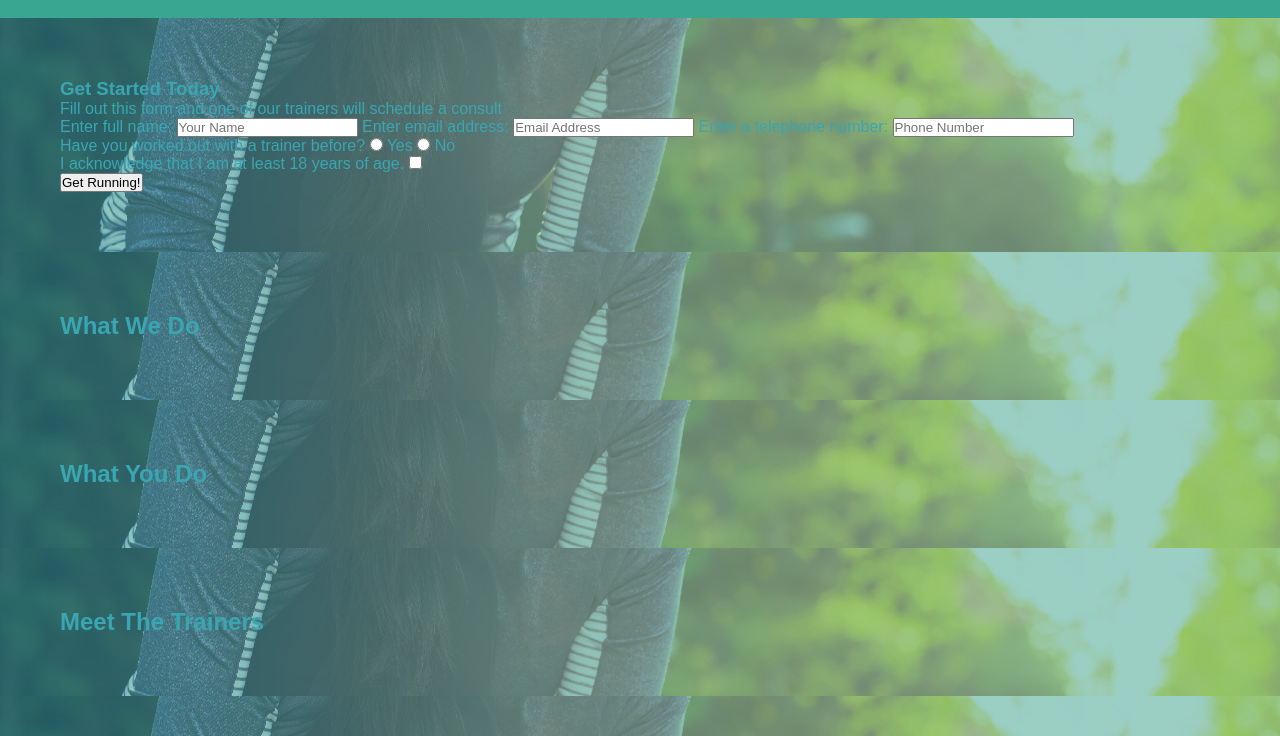
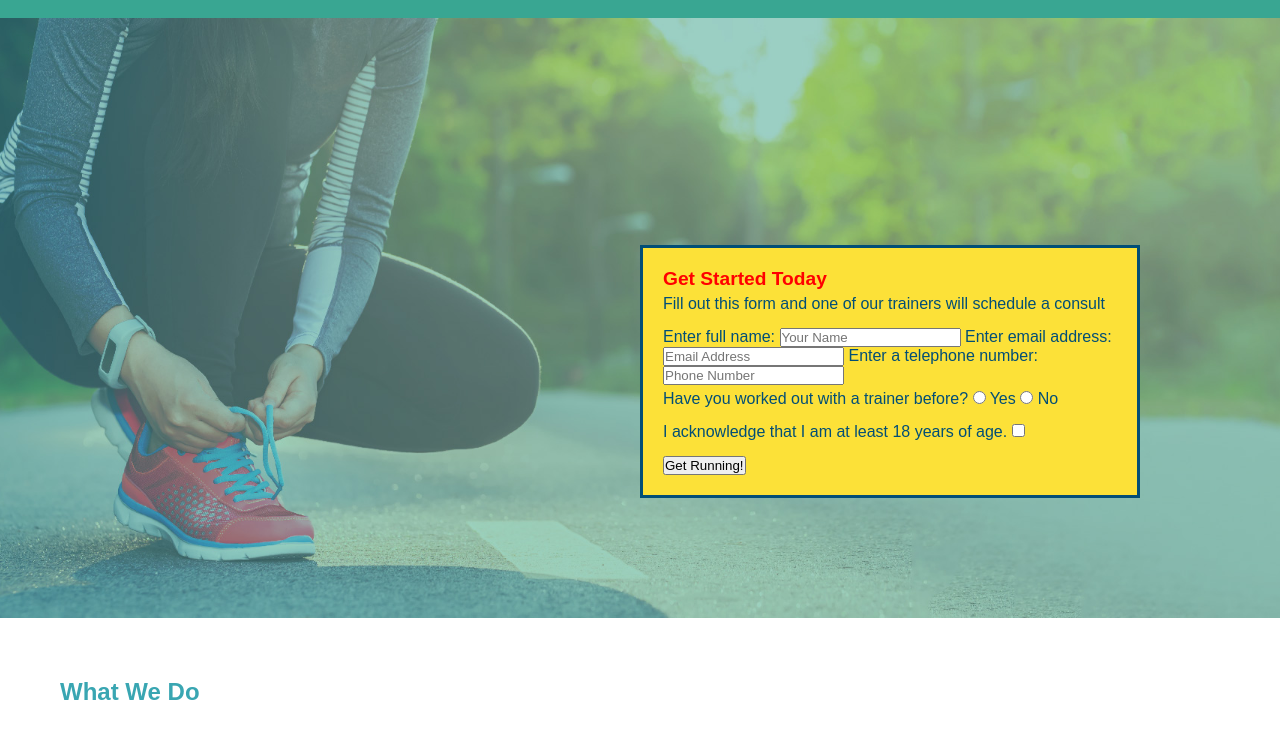
Before and after one commit to diabm1/run-buddy, a plain HTML site: page index.html in a window 1280 px wide. Shown: the part 64-800 px from the top of the page. Drawn offline with Linux system fonts and the light colour scheme.

Commit message:
added some more content

```diff
--- a/assets/css/style.css
+++ b/assets/css/style.css
@@ -67,5 +67,33 @@ footer a {
 
 section {
     padding: 60px;
+}
+
+.hero {
     background-image: url("../images/hero-bg.jpeg");
+    height: 600px;
+    background-size: cover;
+    background-position: center;
+    position: relative;
 }
+
+.hero-form {
+    border: solid 3px #024e76;
+    background-color: #fce138;
+    padding: 20px;
+    width: 500px;
+    color: #024e76;
+    position: absolute;
+    bottom: 120px;
+    right: 140px;
+}
+
+section div h3 {
+    margin: 0;
+    font-size: larger;
+    color: red;
+}
+
+.hero-form p {
+    margin: 5px 0 15px 0;
+}
--- a/index.html
+++ b/index.html
@@ -33,9 +33,9 @@
     </header>
 
     <!-- hero/jumbotron -->
-    <section>
-        <div>
-            <h3>Get Started Today</h3>
+    <section class="hero">
+        <div class="hero-form">
+            <h3 class="get-started">Get Started Today</h3>
             <p>Fill  out this form and one of our trainers will schedule a consult</p>
             <form>
                 <label for="name">Enter full name:</label>
```
